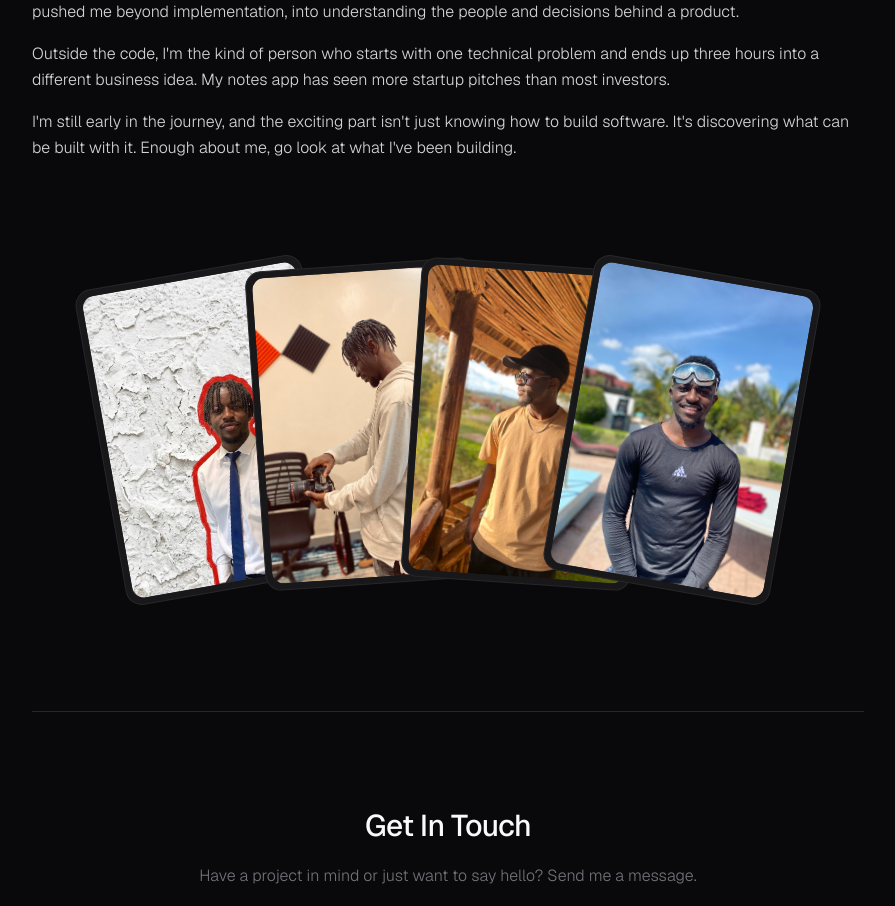
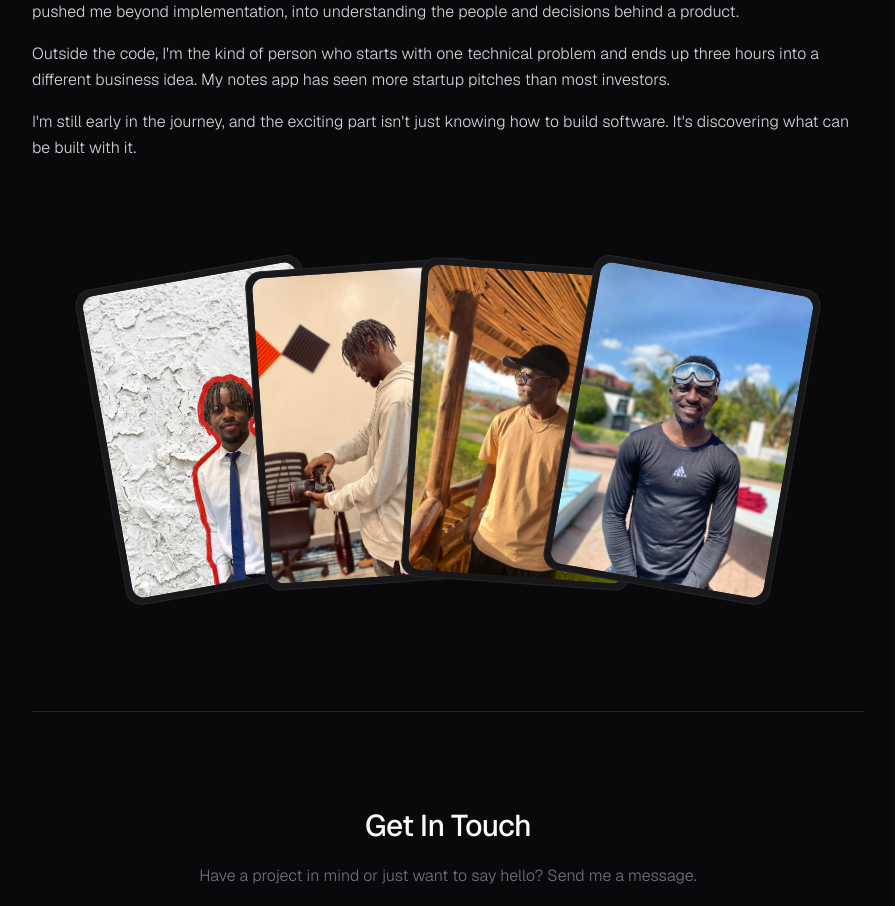
Before and after one commit to DevMubzly/porfolio, a Next.js app: page / in a window 1280 px wide. Shown: the part 1154-2060 px from the top of the page, without its empty margins (192-1087 px from the left). Built offline with nearby package versions, Linux system fonts and the light colour scheme; no server answers.

Commit message:
Remove pointer to hidden work sections in hero closing line

```diff
--- a/src/components/HeroSection.tsx
+++ b/src/components/HeroSection.tsx
@@ -232,8 +232,7 @@ export function HeroSection() {
               </p>
               <p className="text-base text-[var(--text-secondary)] font-light leading-relaxed">
                 I&apos;m still early in the journey, and the exciting part isn&apos;t just knowing how to build
-                software. It&apos;s discovering what can be built with it. Enough about me, go look at what I&apos;ve
-                been building.
+                software. It&apos;s discovering what can be built with it.
               </p>
             </motion.div>
             <AboutCards />
```
